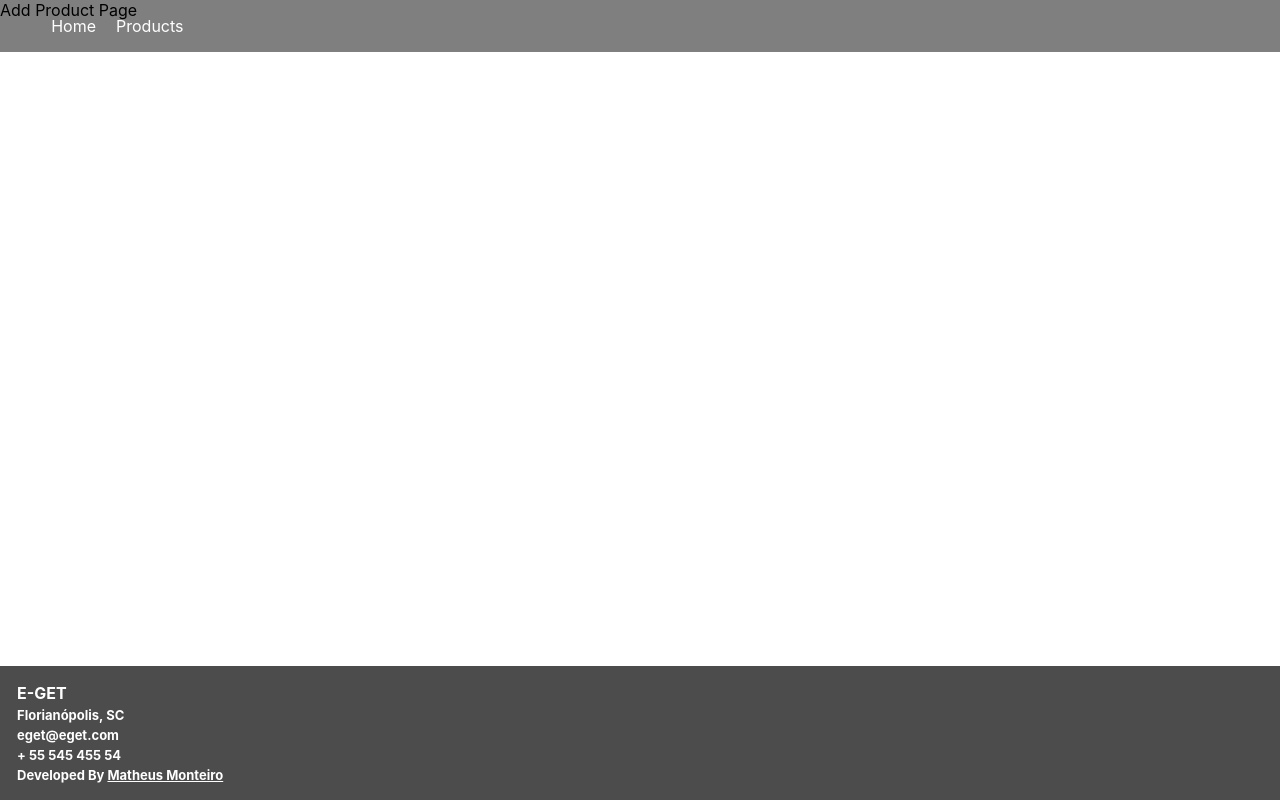
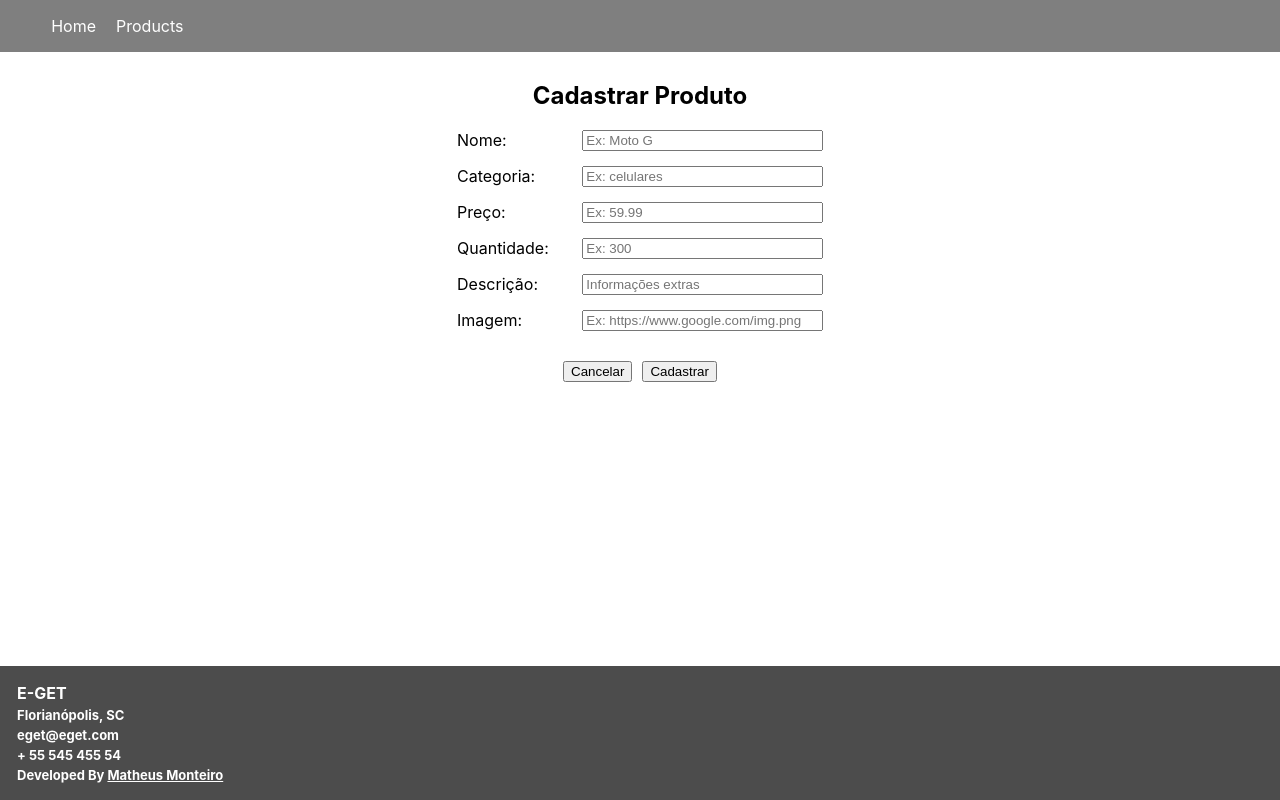
Before and after one commit to MonteiroMath/EGET-frontend, a React (Create React App) app: page /addProduct in a window 1280 px wide. Built offline with nearby package versions, Linux system fonts and the light colour scheme.

Commit message:
initial layout for AddProductPage

```diff
--- a/src/components/AddProductPage/AddProductPage.js
+++ b/src/components/AddProductPage/AddProductPage.js
@@ -1,5 +1,13 @@
+import { BodyContainer, Title } from "./styles";
+import NewProductForm from "./NewProductForm/NewProductForm";
+
 function AddProductPage() {
-  return <div>Add Product Page</div>;
+  return (
+    <BodyContainer>
+      <Title>Cadastrar Produto</Title>
+      <NewProductForm />
+    </BodyContainer>
+  );
 }
 
 export default AddProductPage;
--- /dev/null
+++ b/src/components/AddProductPage/NewProductForm/NewProductForm.js
@@ -0,0 +1,99 @@
+import { useState, useCallback } from "react";
+
+import { StyledForm, FormGroup, ButtonContainer } from "./styles";
+
+function NewProductForm() {
+  const [formState, setFormState] = useState({
+    name: { value: "", valid: "" },
+    category: { value: "", valid: "" },
+    price: { value: "", valid: "" },
+    quantity: { value: "", valid: "" },
+    description: { value: "", valid: "" },
+    image: { value: "", valid: "" },
+  });
+
+  const handleFormChange = useCallback((key) => (event) => {
+    const value = key === "termos" ? event.target.checked : event.target.value;
+
+    setFormState((prev) => {
+      return { ...prev, [key]: { value, valid: "" } };
+    });
+  });
+
+  return (
+    <StyledForm>
+      <FormGroup>
+        <label for="name">Nome:</label>
+        <input
+          id="name"
+          name="name"
+          placeholder="Ex: Moto G"
+          value={formState.name.value}
+          onChange={useCallback(handleFormChange("name"))}
+        />
+      </FormGroup>
+
+      <FormGroup>
+        <label for="category">Categoria:</label>
+        <input
+          id="category"
+          name="category"
+          placeholder="Ex: celulares"
+          value={formState.category.value}
+          onChange={useCallback(handleFormChange("category"))}
+        />
+      </FormGroup>
+
+      <FormGroup>
+        <label for="price">Preço:</label>
+        <input
+          type="number"
+          id="price"
+          name="price"
+          placeholder="Ex: 59.99"
+          value={formState.price.value}
+          onChange={useCallback(handleFormChange("price"))}
+        />
+      </FormGroup>
+      <FormGroup>
+        <label for="quantity">Quantidade:</label>
+        <input
+          type="number"
+          id="quantity"
+          name="quantity"
+          placeholder="Ex: 300"
+          value={formState.quantity.value}
+          onChange={useCallback(handleFormChange("quantity"))}
+        />
+      </FormGroup>
+      <FormGroup>
+        <label for="description">Descrição:</label>
+        <input
+          type="text"
+          id="description"
+          name="description"
+          placeholder="Informações extras"
+          value={formState.description.value}
+          onChange={useCallback(handleFormChange("description"))}
+        />
+      </FormGroup>
+      <FormGroup>
+        <label for="image">Imagem:</label>
+        <input
+          type="url"
+          id="image"
+          name="image"
+          placeholder="Ex: https://www.google.com/img.png"
+          value={formState.image.value}
+          onChange={useCallback(handleFormChange("image"))}
+        />
+      </FormGroup>
+      <ButtonContainer>
+        <button>Cancelar</button>
+        <button>Cadastrar</button>
+      </ButtonContainer>
+    </StyledForm>
+  );
+}
+
+export default NewProductForm;
--- /dev/null
+++ b/src/components/AddProductPage/NewProductForm/styles.js
@@ -0,0 +1,35 @@
+import styled from "styled-components";
+
+export const StyledForm = styled.form`
+  margin: 20px 20px;
+`;
+
+export const FormGroup = styled.div`
+  margin-top: 15px;
+  margin-left: auto;
+  margin-right: auto;
+  display: grid;
+  width: 50%;
+  grid-template-columns: 1fr;
+  gap: 5px;
+
+  @media screen and (min-width: 576px) {
+    width: 60%;
+    grid-template-columns: 1fr 2fr;
+  }
+
+  @media screen and (min-width: 768px) {
+    width: 40%;
+  }
+
+  @media screen and (min-width: 992px) {
+    width: 30%;
+  }
+`;
+
+export const ButtonContainer = styled.div`
+  margin-top: 30px;
+  display: flex;
+  justify-content: center;
+  column-gap: 10px;
+`;
--- /dev/null
+++ b/src/components/AddProductPage/styles.js
@@ -0,0 +1,10 @@
+import styled from "styled-components";
+
+export const BodyContainer = styled.main`
+  padding: 65px 10px;
+`;
+
+export const Title = styled.h1`
+  font-size: 24px;
+  text-align: center;
+`;
```
